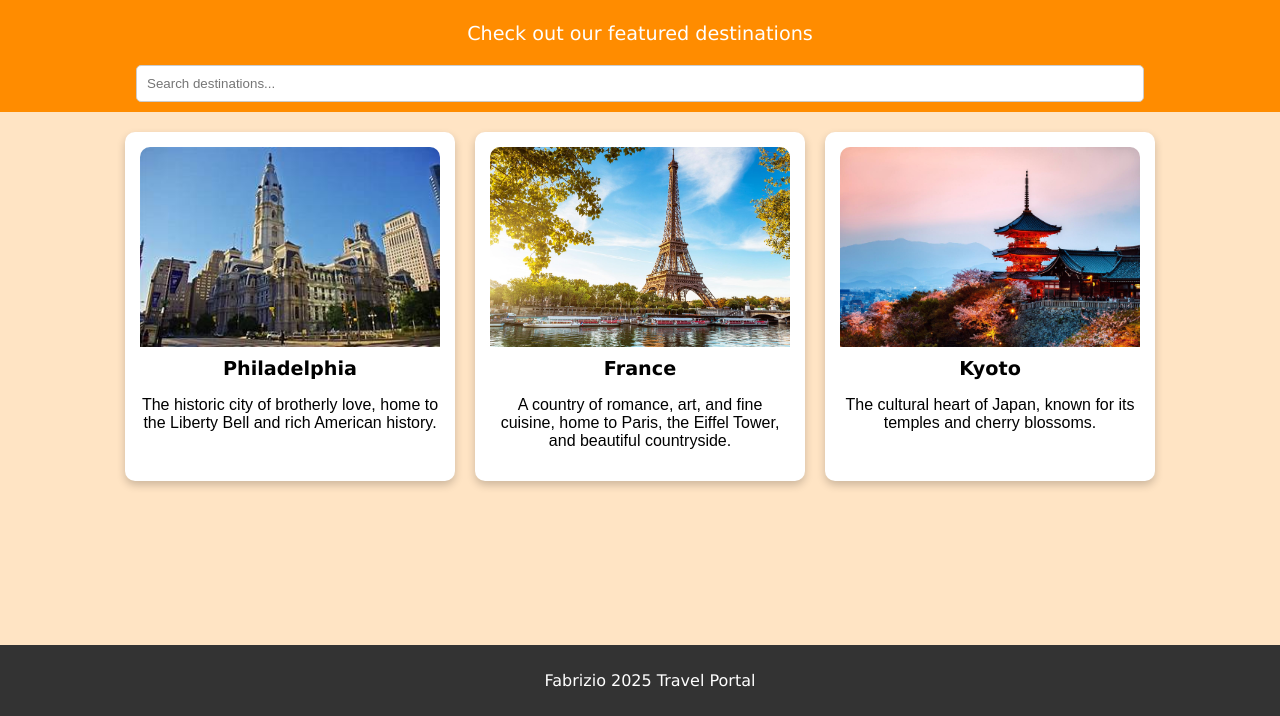
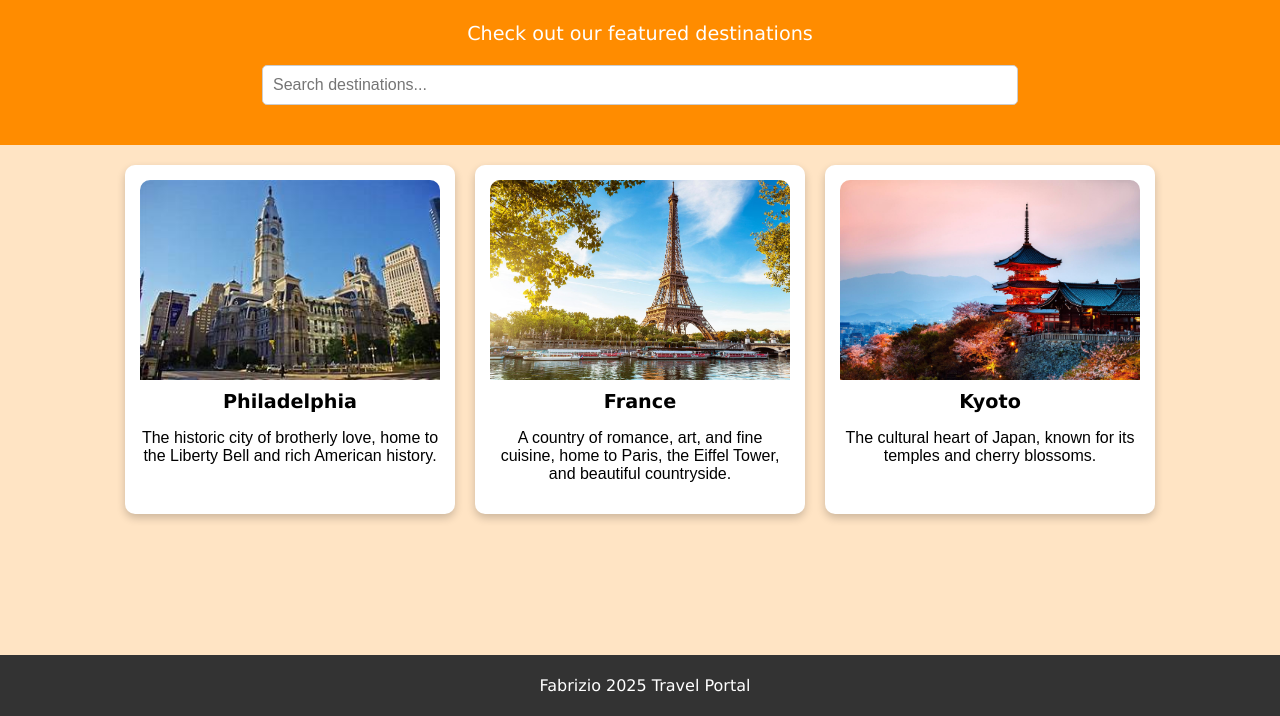
Before and after one commit to Tonesman44/Project1-client-side-Fabrizio, a plain HTML site: page index.html in a window 1280 px wide. Shown: the part 84-800 px from the top of the page. Drawn offline with Linux system fonts and the light colour scheme.

Commit message:
Style the search bar and lower padding for footer

```diff
--- a/styles.css
+++ b/styles.css
@@ -16,7 +16,7 @@ header {
 
 footer {
     text-align: center;
-    padding: 10px;
+    padding: 5px;
     background-color: #333;
     color: white;
     font-family: 'Verdana', sans-serif;
@@ -26,12 +26,26 @@ footer {
     width: 100%;
 }
 
+#search-bar {
+    padding: 10px;
+    width: 60%;
+    margin-top: 20px;
+    border: 1px solid #ccc;
+    border-radius: 5px;
+    font-size: 1rem;
+    margin-bottom: 30px;
+    display: block;
+    margin-left: auto;
+    margin-right: auto;
+}
+
 #destinations {
     display: flex;
     flex-wrap: wrap;
     justify-content: center;
     gap: 20px;
     padding: 20px;
+    margin-bottom: 100px;
 }
 
 .destination-card {
```
